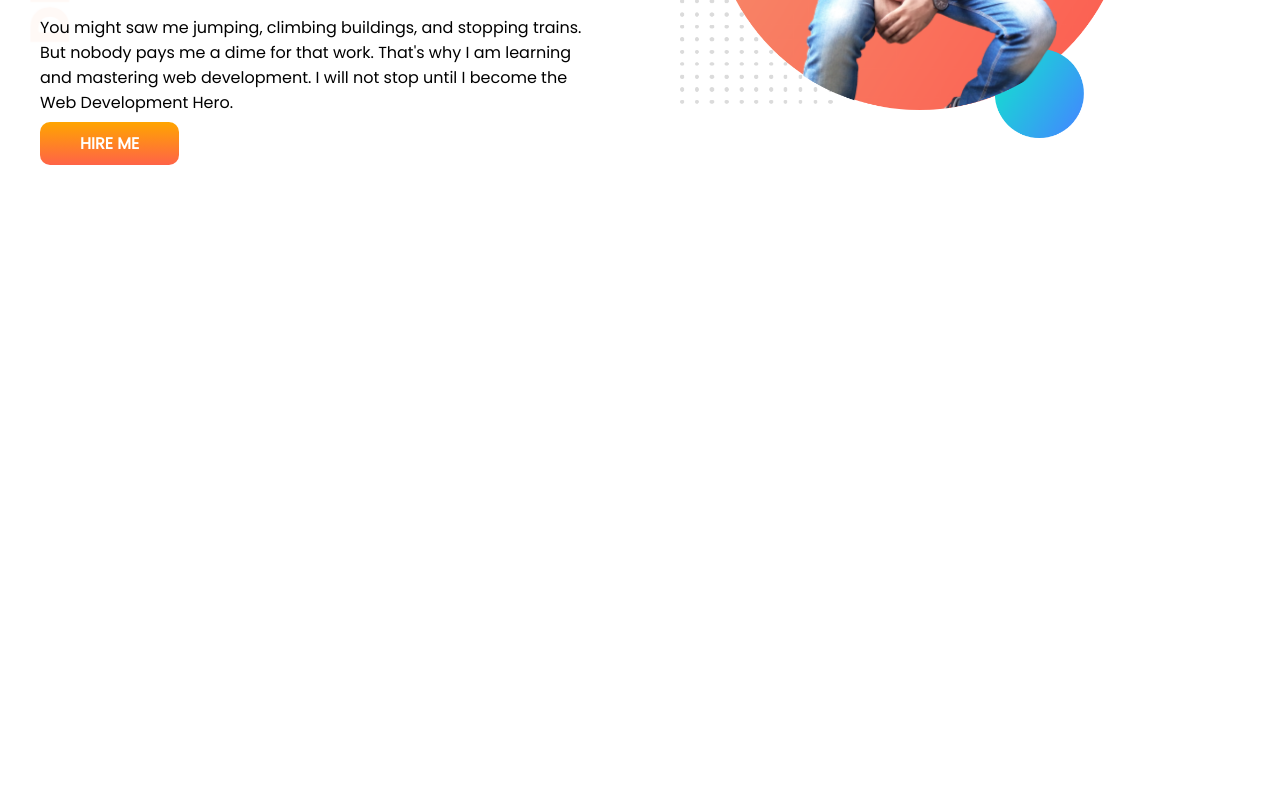
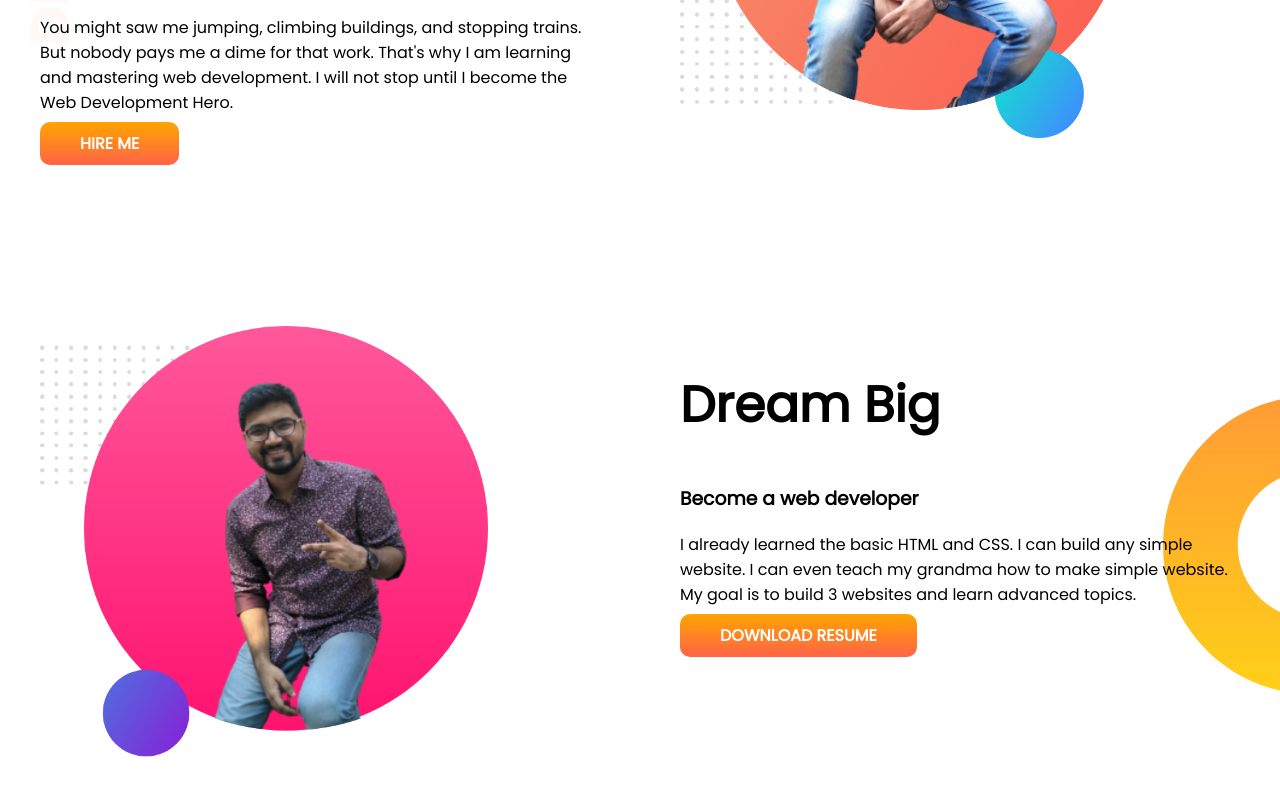
Before and after one commit to mrsaha02/developer-portfolio-2022, a plain HTML site: page index.html in a window 1280 px wide. Shown: the part 317-1112 px from the top of the page. Before the commit the page ends 800 px from the top, so only its background shows below. Drawn offline with Linux system fonts and the light colour scheme.

Commit message:
dream added

```diff
--- a/index.html
+++ b/index.html
@@ -18,14 +18,30 @@
             <h1>Welcome to</h1>
             <h1><span class="orange-color">Tonmoy Saha</span> World!</h1>
             <h3>Build Climber and Train Stopper</h3>
-        <p>You might saw me jumping, climbing buildings, and stopping trains. But nobody pays me a dime for that work.
-            That's why I am learning and mastering web development. I will not stop until I become the Web Development
+            <p>You might saw me jumping, climbing buildings, and stopping trains. But nobody pays me a dime for that
+                work.
+                That's why I am learning and mastering web development. I will not stop until I become the Web
+                Development
                 Hero.</p>
             <a class="link-button" target="_blank" href="https://www.linkedin.com/in/tonmoysaha6/">HIRE ME</a>
         </div>
-    <div  class="half-width">
+        <div class="half-width">
             <img src="images/tonmoy-picture-with-bg.png" alt="">
         </div>
+    </section>
+
+    <section class="dream-big">
+        <div class="half-width">
+            <img src="images/tonmoy-picture-with-bg2.png" alt="">
+        </div>
+        <div class="half-width">
+            <h1>Dream Big</h1>
+            <h3>Become a web developer</h3>
+            <p>I already learned the basic HTML and CSS. I can build any simple website. I can even teach my grandma how
+                to make simple website. My goal is to build 3 websites and learn advanced topics.</p>
+            <a class="link-button" target="_blank" href="">DOWNLOAD RESUME</a>
+        </div>
+
     </section>
 </body>
 
--- a/style.css
+++ b/style.css
@@ -10,6 +10,7 @@ color: orange;
 }
 section{
     display: flex;
+    margin-bottom: 150px;
 }
 .half-width{
     width: 50%;
@@ -30,3 +31,8 @@ section{
     background-image: url(images/top-banner.png);
     background-repeat: no-repeat;
 }
+.dream-big{
+    background-image: url(images/dream-bg.png);
+    background-repeat: no-repeat;
+    background-position: right;
+}
```
Lines whose indentation alone changed are shown as unchanged.
